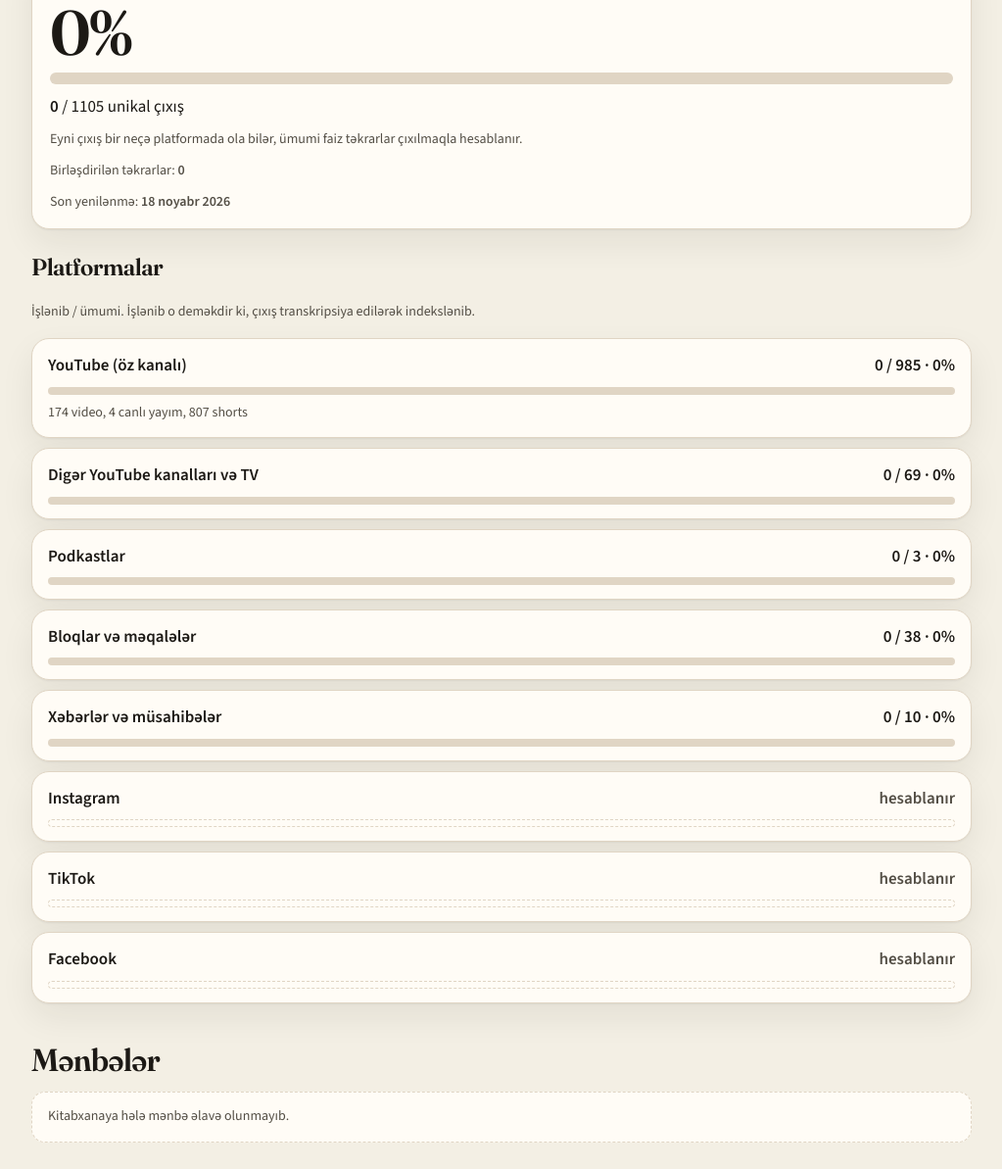
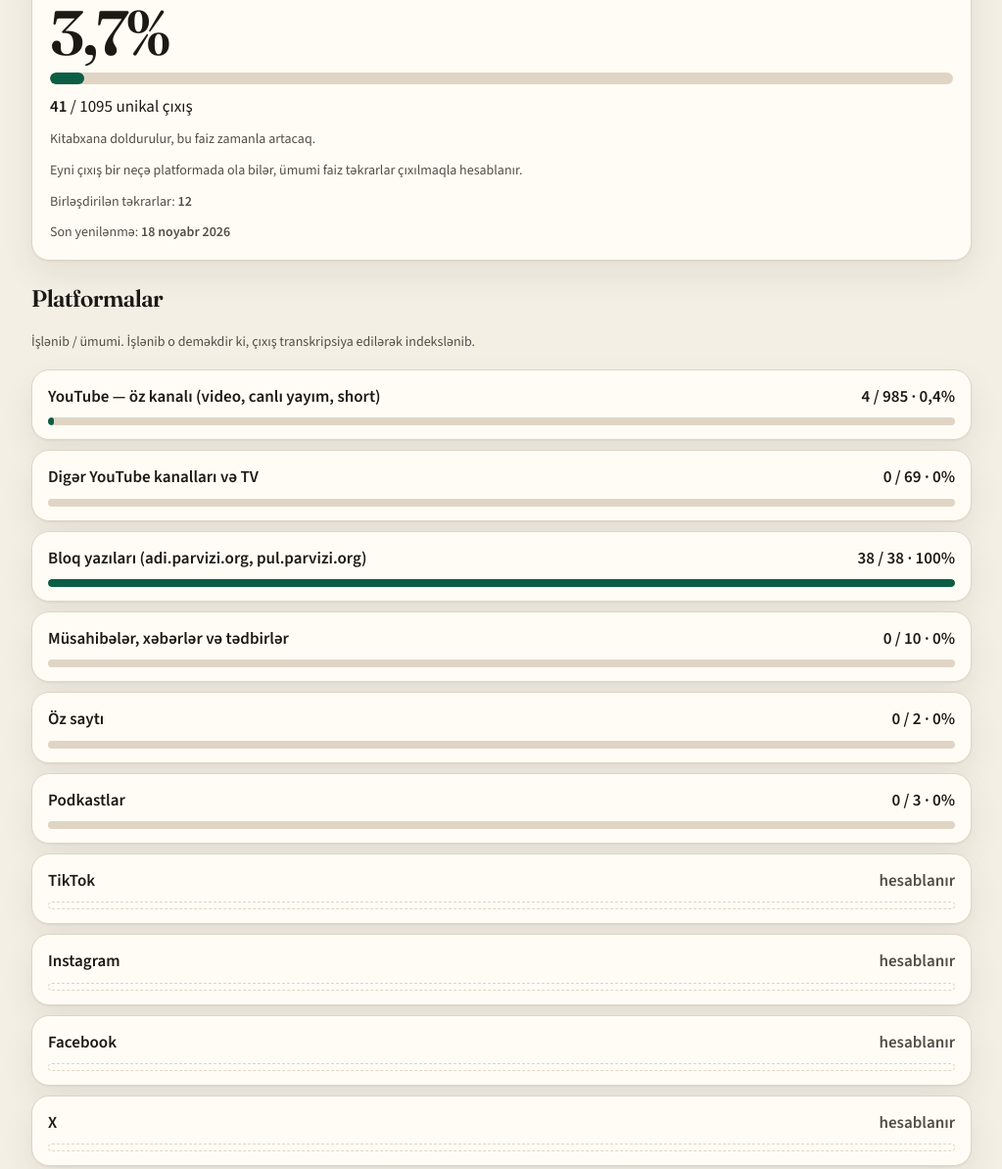
Before and after one commit to ahuseynovx-jpg/Nedeyib, a plain HTML site: page ferhad-pervizi/index.html in a window 1280 px wide. Shown: the part 969-2162 px from the top of the page at 98% size, without its empty margins (128-1151 px from the left). Drawn offline with Linux system fonts and the light colour scheme.

Commit message:
Seed Fərhad Pərvizi's library progress with the real counts
Overall progress stays on unique works: 41 of 1095, with 12 duplicates
merged. Platforms whose totals are still unknown show hesablanır.

Co-authored-by: ahuseynovx-jpg <ahuseynovx-jpg@users.noreply.github.com>

```diff
--- a/assets/site.css
+++ b/assets/site.css
@@ -309,6 +309,7 @@ a:hover { text-decoration-thickness: 2px; }
 .meter { height: 8px; border-radius: 999px; background: var(--line); overflow: hidden; }
 .meter-lg { height: 12px; }
 .meter i { display: block; height: 100%; width: 0; border-radius: inherit; background: var(--accent); transition: width .7s ease; }
+.meter i[data-width]:not([data-width="0"]) { min-width: 6px; }
 .meter.is-unknown { background: transparent; border: 1px dashed var(--line); }
 [data-stats-body] { display: flex; flex-direction: column; gap: 16px; }
 .stats-overall, .platform {
--- a/assets/site.js
+++ b/assets/site.js
@@ -149,8 +149,8 @@
   function percentLabel(processed, total) {
     if (!total) return "hesablanır";
     var pct = processed / total * 100;
-    if (processed <= 0) return "0%";
-    if (pct < 1) return "1%-dən az";
+    if (processed <= 0 || pct <= 0) return "0%";
+    if (pct < 0.05) return "1%-dən az";
     if (pct < 10) return String(Math.round(pct * 10) / 10).replace(".", ",") + "%";
     return Math.round(pct) + "%";
   }
@@ -251,6 +251,7 @@
       '<p class="stats-kicker">Ümumi irəliləyiş</p>' +
       '<p class="stats-pct">' + esc(label) + "</p>" +
       bar + pair +
+      '<p class="stats-meta">Kitabxana doldurulur, bu faiz zamanla artacaq.</p>' +
       '<p class="dedupe">Eyni çıxış bir neçə platformada ola bilər, ümumi faiz təkrarlar çıxılmaqla hesablanır.</p>' +
       '<p class="stats-meta">Birləşdirilən təkrarlar: <b>' + dupes + "</b></p>" +
       (date ? '<p class="stats-meta">Son yenilənmə: <b>' + esc(date) + "</b></p>" : "") +
--- a/data/stats/ferhad-pervizi.json
+++ b/data/stats/ferhad-pervizi.json
@@ -1,74 +1,80 @@
 {
   "updated": "2026-11-18",
   "unique_works": {
-    "total": 1105,
-    "processed": 0,
-    "duplicates_merged": 0
+    "total": 1095,
+    "processed": 41,
+    "duplicates_merged": 12
   },
   "platforms": [
     {
-      "key": "youtube",
-      "label": "YouTube (öz kanalı)",
+      "key": "youtube_own",
+      "label": "YouTube — öz kanalı (video, canlı yayım, short)",
       "total": 985,
-      "processed": 0,
-      "total_known": true,
-      "note": "174 video, 4 canlı yayım, 807 shorts"
+      "processed": 4,
+      "total_known": true
     },
     {
-      "key": "youtube-tv",
+      "key": "youtube_other",
       "label": "Digər YouTube kanalları və TV",
       "total": 69,
       "processed": 0,
-      "total_known": true,
-      "note": ""
+      "total_known": true
     },
     {
-      "key": "podcasts",
+      "key": "blogs",
+      "label": "Bloq yazıları (adi.parvizi.org, pul.parvizi.org)",
+      "total": 38,
+      "processed": 38,
+      "total_known": true
+    },
+    {
+      "key": "media",
+      "label": "Müsahibələr, xəbərlər və tədbirlər",
+      "total": 10,
+      "processed": 0,
+      "total_known": true
+    },
+    {
+      "key": "own_site",
+      "label": "Öz saytı",
+      "total": 2,
+      "processed": 0,
+      "total_known": true
+    },
+    {
+      "key": "podcast",
       "label": "Podkastlar",
       "total": 3,
       "processed": 0,
-      "total_known": true,
-      "note": ""
+      "total_known": true
     },
     {
-      "key": "blogs",
-      "label": "Bloqlar və məqalələr",
-      "total": 38,
+      "key": "tiktok",
+      "label": "TikTok",
+      "total": null,
       "processed": 0,
-      "total_known": true,
-      "note": ""
-    },
-    {
-      "key": "news",
-      "label": "Xəbərlər və müsahibələr",
-      "total": 10,
-      "processed": 0,
-      "total_known": true,
-      "note": ""
+      "total_known": false
     },
     {
       "key": "instagram",
       "label": "Instagram",
-      "total": 0,
+      "total": null,
       "processed": 0,
-      "total_known": false,
-      "note": ""
-    },
-    {
-      "key": "tiktok",
-      "label": "TikTok",
-      "total": 0,
-      "processed": 0,
-      "total_known": false,
-      "note": ""
+      "total_known": false
     },
     {
       "key": "facebook",
       "label": "Facebook",
-      "total": 0,
+      "total": null,
       "processed": 0,
-      "total_known": false,
-      "note": ""
+      "total_known": false
+    },
+    {
+      "key": "x",
+      "label": "X",
+      "total": null,
+      "processed": 0,
+      "total_known": false
     }
   ]
 }
```
Also changed, not shown: 1 other file.
